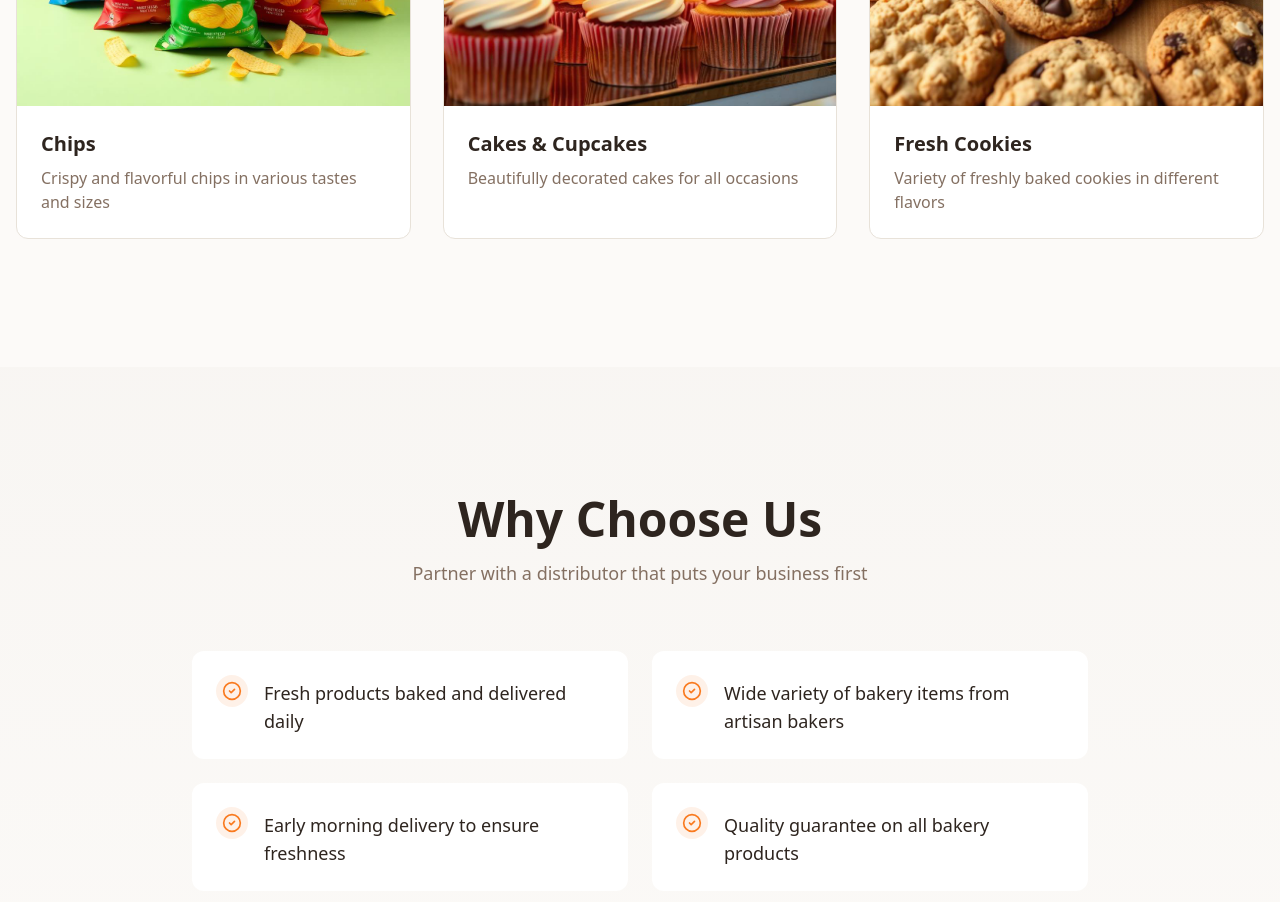
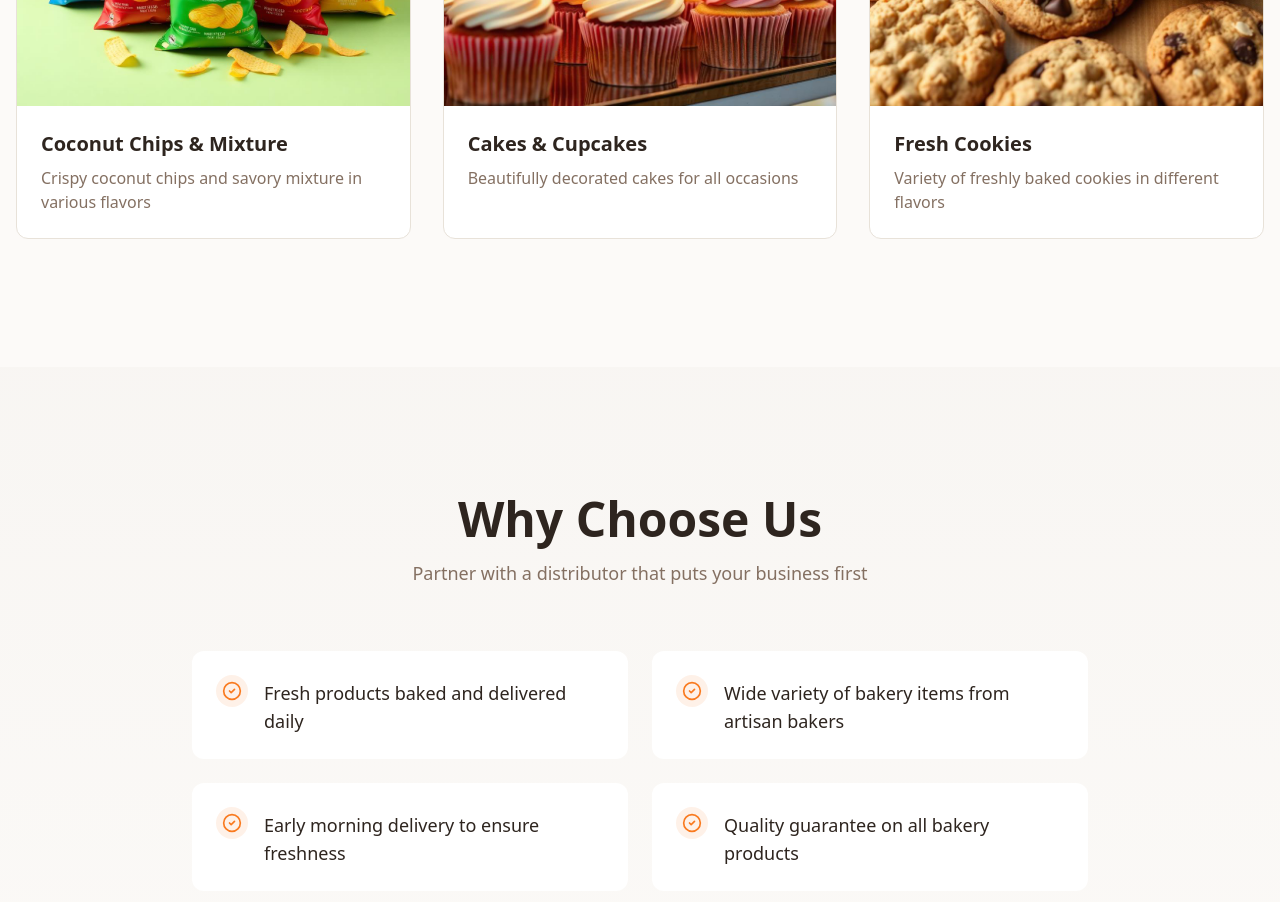
Before and after one commit to Akshayck-dev/snax-spot-web, a React (Vite) app: page / in a window 1280 px wide. Shown: the part 2080-2982 px from the top of the page. Built offline with nearby package versions, Linux system fonts and the light colour scheme; the HTML template or start-up script is replaced by a standard one.

Commit message:
Refine product description

```diff
--- a/src/components/Products.tsx
+++ b/src/components/Products.tsx
@@ -7,8 +7,8 @@ const Products = () => {
   const products = [
     {
       image: chipsImage,
-      title: "Chips",
-      description: "Crispy and flavorful chips in various tastes and sizes"
+      title: "Coconut Chips & Mixture",
+      description: "Crispy coconut chips and savory mixture in various flavors"
     },
     {
       image: cakesImage,
```
